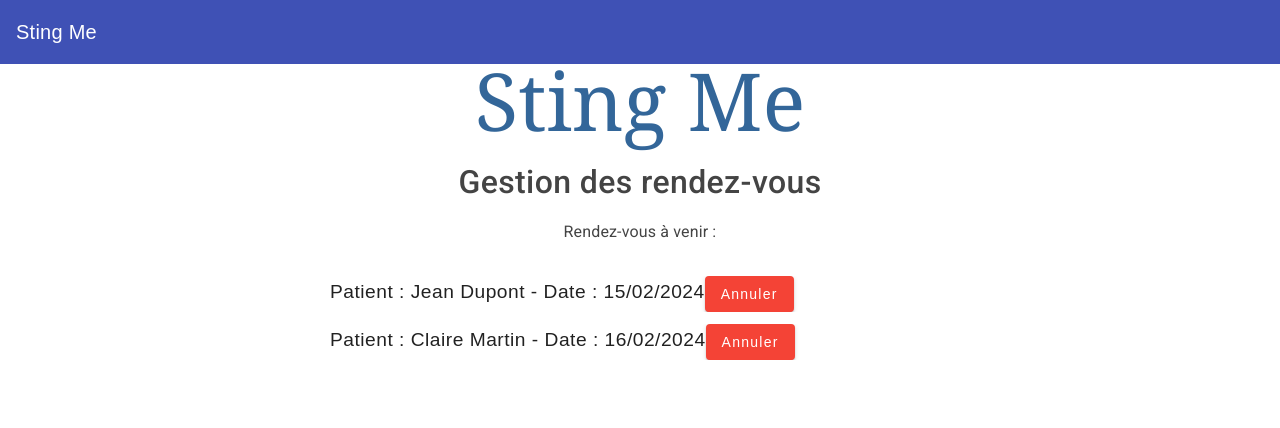
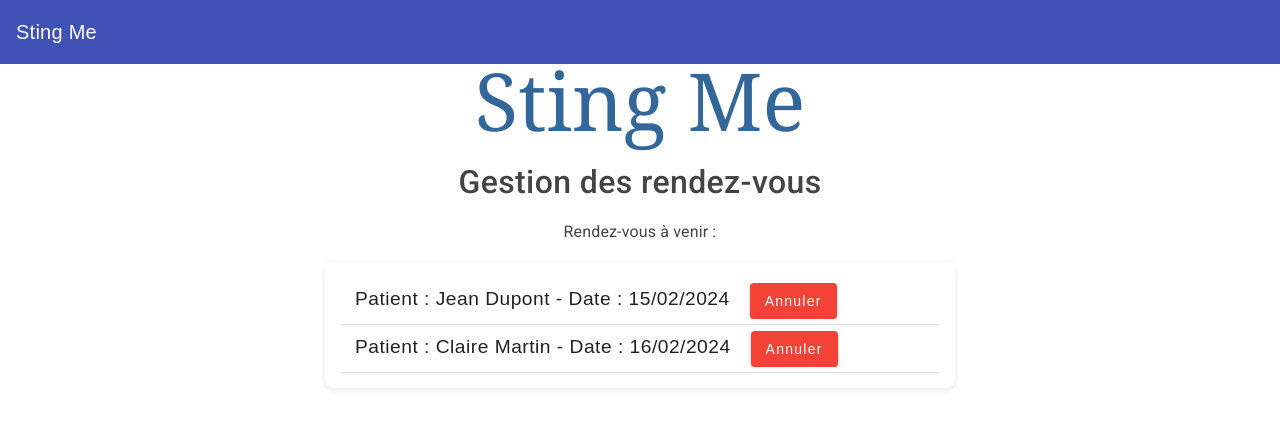
Before and after one commit to ash-hsa/projet_fullstack, an Angular app in the folder frontend/: page /admin-reservations in a window 1280 px wide. Shown: the top 428 px of the page. Built offline with nearby package versions, Linux system fonts and the light colour scheme.

Commit message:
quelques modifications admin medecins

```diff
--- a/frontend/src/app/admin-reservations/admin-reservations.component.html
+++ b/frontend/src/app/admin-reservations/admin-reservations.component.html
@@ -6,7 +6,7 @@
   <mat-list>
     <mat-list-item *ngFor="let rdv of rendezVous" class="list-item">
       <span class="rdv-info">Patient : {{ rdv.patient }} - Date : {{ rdv.date }}</span>
-      <button mat-raised-button color="warn" (click)="annulerRendezVous(rdv)">
+      <button mat-raised-button color="warn" class="annuler-button" (click)="annulerRendezVous(rdv)">
         Annuler
       </button>
     </mat-list-item>
--- a/frontend/src/app/admin-reservations/admin-reservations.component.scss
+++ b/frontend/src/app/admin-reservations/admin-reservations.component.scss
@@ -12,16 +12,32 @@
   }
 
   mat-list {
-    width: 50%;
+    width: 60%;
+    max-width: 600px;
+    background: white;
+    padding: 15px;
+    border-radius: 8px;
+    box-shadow: 0px 2px 5px rgba(0, 0, 0, 0.1);
   }
 
   .list-item {
     display: flex;
     justify-content: space-between;
     align-items: center;
-    padding: 10px;
+    width: 100%;
+    padding: 10px 15px;
+    border-bottom: 1px solid #ddd;
   }
 
   .rdv-info {
     font-size: 1.2rem;
+    white-space: nowrap;
+    overflow: hidden;
+    text-overflow: ellipsis;
   }
+
+  .annuler-button {
+    margin-left: 20px;
+    flex-shrink: 0;
+    padding: 5px 15px;
+  }
```
